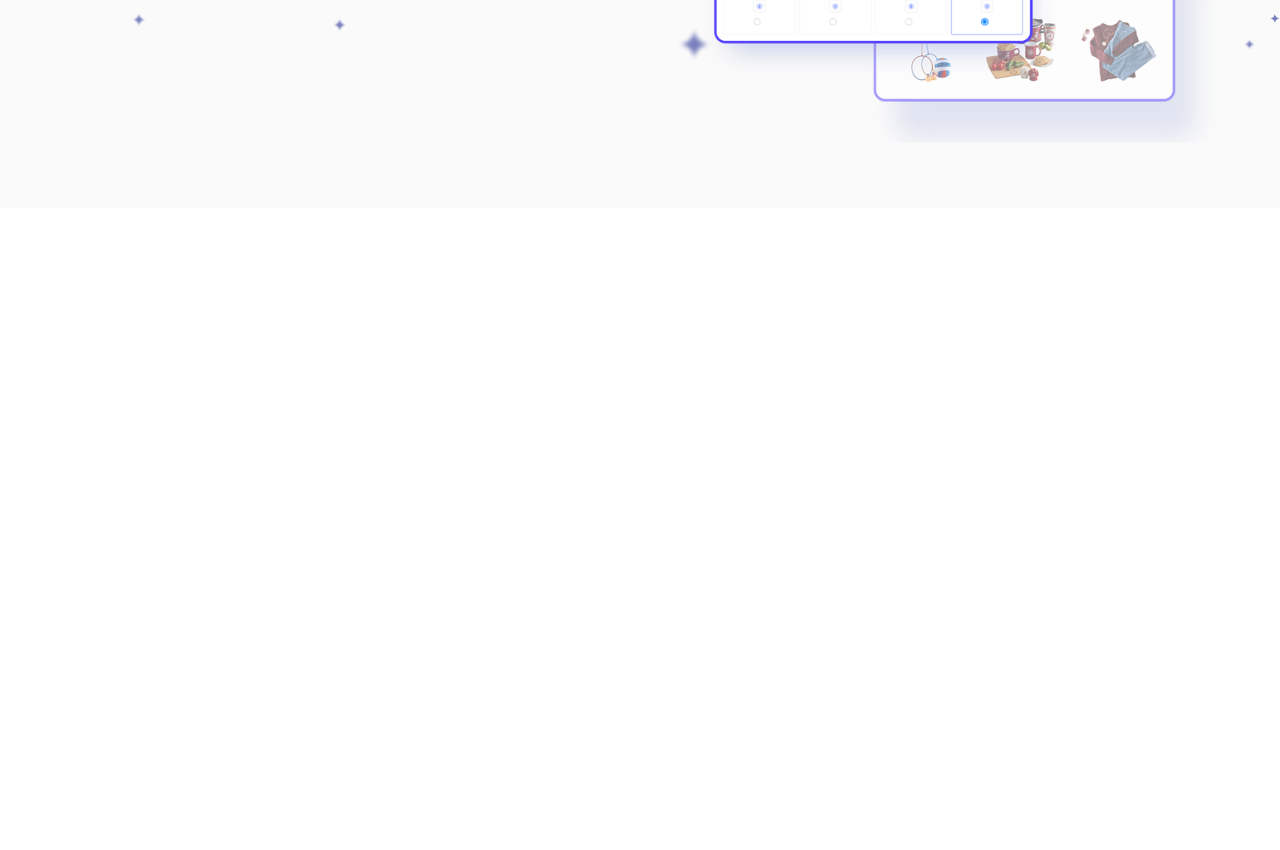
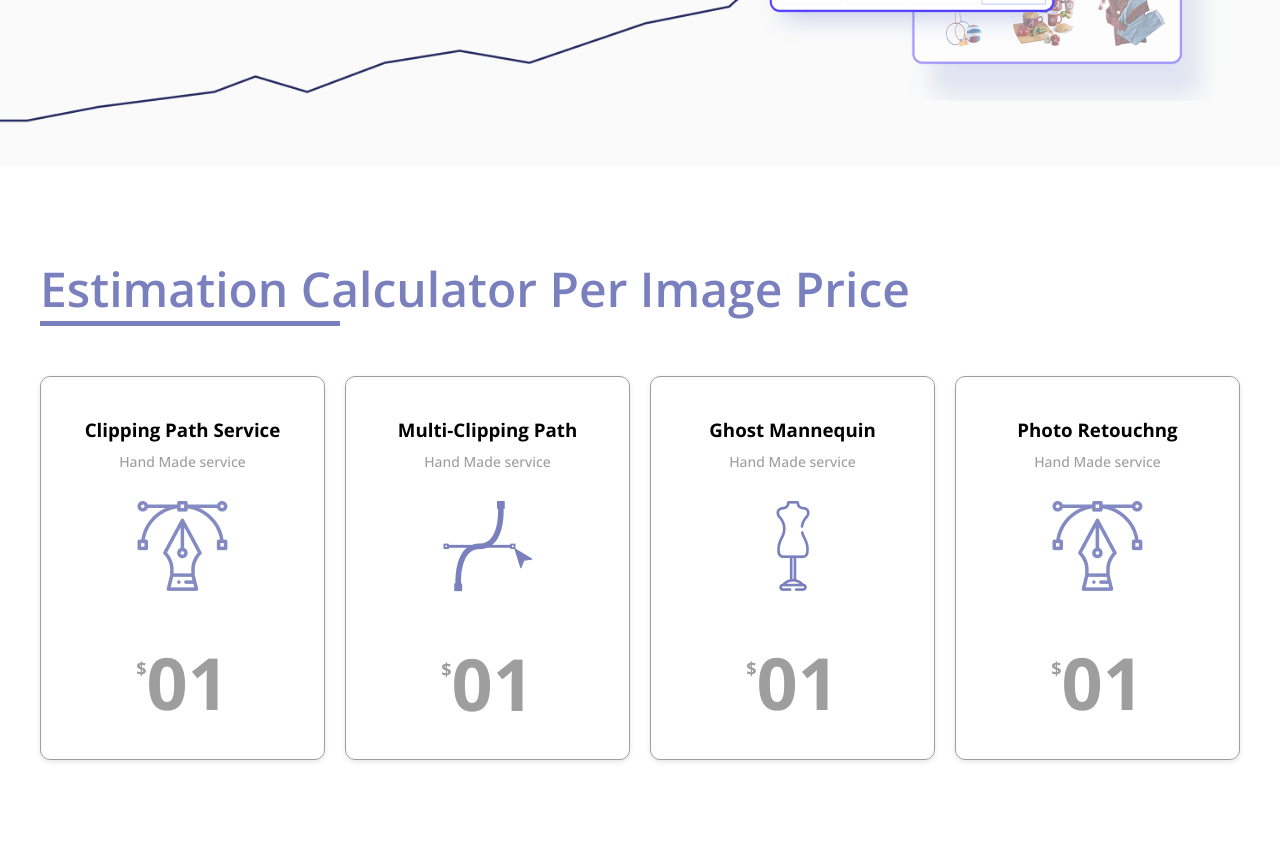
Before and after one commit to Jahidshakil60/studio-metro-desk, a plain HTML site: page price_page.html in a window 1280 px wide. Shown: the part 330-1180 px from the top of the page. Before the commit the page ends 800 px from the top, so only its background shows below. Drawn offline with nearby package versions, Linux system fonts and the light colour scheme.

Commit message:
Working on the markup

```diff
--- /dev/null
+++ b/CSS/price_page.css
@@ -0,0 +1,78 @@
+.price-page .get-quote-page__herosection {
+  background-image: url(../img/price_page_Vector_1.png), linear-gradient(#fafafa, #fafafa);
+  background-size: cover;
+  background-position: center;
+}
+
+.price-page .get-quote-page__herosection .herosection-main {
+  gap: 20px;
+}
+
+.price-page .get-quote-page__herosection .herosection-main .herosection-main__text {
+  flex: 1.4;
+  color: var(--primary-color);
+}
+
+.estimation-calculator {
+  padding: 90px 0;
+}
+.estimation-calculator__header {
+  margin-bottom: 50px;
+}
+.estimation-calculator__header h2 {
+  font-size: 48px;
+  font-weight: 600;
+  color: var(--secondary-color);
+}
+.estimation-calculator__header-divider {
+  width: 25%;
+  height: 5px;
+  background-color: var(--secondary-color);
+}
+.calculators__wrapper {
+  display: grid;
+  grid-template-columns: 1fr 1fr 1fr 1fr;
+  gap: 20px;
+}
+.calculator {
+  padding: 40px;
+  border: 0.5px solid #9e9e9e;
+  box-shadow: 0px 2px 5px rgba(0, 0, 0, 0.1);
+  border-radius: 10px;
+  text-align: center;
+  color: var(--muted-color);
+}
+.calculator__header {
+    margin-bottom: 30px;
+}
+.calculator__header h3 {
+    margin-bottom: 10px;
+    color: black;
+
+}
+.calculator__header p {
+    font-size: 14px;
+}
+
+/* .unit-price-text {
+    font-size: 72px;
+    font-weight: 800;
+} */
+/* .unit-price-text sup {
+    font-size: 20px;
+} */
+.price-number-wrapper {
+  display: flex;
+  align-items: flex-start;
+  justify-content: center;
+  margin-top: 50px;
+  font-weight: 800;
+}
+.price-text {
+  font-size: 72px;
+  font-weight: 800;
+  line-height: 1;
+}
+.doller-sign {
+    margin-top: 10px;
+}
--- a/price_page.html
+++ b/price_page.html
@@ -1,19 +1,27 @@
 <!DOCTYPE html>
 <html lang="en">
   <head>
-    <meta charset="UTF-8">
-    <meta http-equiv="X-UA-Compatible" content="IE=edge">
-    <meta name="viewport" content="width=device-width, initial-scale=1.0">
+    <meta charset="UTF-8" />
+    <meta http-equiv="X-UA-Compatible" content="IE=edge" />
+    <meta name="viewport" content="width=device-width, initial-scale=1.0" />
     <title>Price Page</title>
+
+    <link
+      href="https://fonts.googleapis.com/css2?family=Caveat:wght@700&family=Inter:wght@200;300;400;500;600&family=Open+Sans:wght@500;600;700&family=Permanent+Marker&display=swap"
+      rel="stylesheet"
+    />
+    <link rel="stylesheet" href="https://fonts.googleapis.com/css2?family=Material+Symbols+Outlined:opsz,wght,FILL,GRAD@48,400,0,0" />
+
     <link rel="stylesheet" href="style.css" />
     <link rel="stylesheet" href="CSS/herosection.css" />
+    <link rel="stylesheet" href="CSS/price_page.css" />
   </head>
   <body>
     <div class="price-page">
       <div class="get-quote-page__herosection">
         <div class="herosection-main body-main--frame">
           <div class="herosection-main__text">
-                    <h1>Get your custom quote</h1>
+            <h1>Goal- oriented pricing that scales with you</h1>
             <p>Tell us what you need, and we'll send your custom quote within 4 step and get back to your work. We are take care of your work.</p>
           </div>
           <div class="herosection-main__image">
@@ -21,7 +29,74 @@
           </div>
         </div>
       </div>
+      <section class="estimation-calculator body-main--frame">
+        <div class="estimation-calculator__header">
+          <h2>Estimation Calculator Per Image Price</h2>
+          <div class="estimation-calculator__header-divider"></div>
         </div>
-
+        <div class="calculators__wrapper">
+            <div class="calculator calculator__clipping-path">
+                <div class="calculator__header">
+                    <h3>Clipping Path Service</h3>
+                    <p>Hand Made service</p>
+                </div>
+                <div class="calculator__image">
+                    <img src="img/price_page/clipping_path.png" alt="">
+                </div>
+                <div class="calculator_unit-price">
+                    <div class="price-number-wrapper">
+                        <p class="doller-sign">$</p>
+                        <p class="price-text">01</p>
+                    </div>
+                </div>
+            </div>
+            <div class="calculator calculator__multi-clipping-path">
+                <div class="calculator__header">
+                    <h3>Multi-Clipping Path</h3>
+                    <p>Hand Made service</p>
+                </div>
+                <div class="calculator__image">
+                    <img src="img/price_page/multi-clipping.png" alt="">
+                </div>
+                <div class="calculator_unit-price">
+                    <div class="price-number-wrapper">
+                        <p class="doller-sign">$</p>
+                        <p class="price-text">01</p>
+                    </div>
+                </div>
+            </div>
+            <div class="calculator calculator__ghost-mannequin">
+                <div class="calculator__header">
+                    <h3>Ghost Mannequin</h3>
+                    <p>Hand Made service</p>
+                </div>
+                <div class="calculator__image">
+                    <img src="img/price_page/ghost_mannequin.png" alt="">
+                </div>
+                <div class="calculator_unit-price">
+                    <div class="price-number-wrapper">
+                        <p class="doller-sign">$</p>
+                        <p class="price-text">01</p>
+                    </div>
+                </div>
+            </div>
+            <div class="calculator calculator__photo-retouchng">
+                <div class="calculator__header">
+                    <h3>Photo Retouchng</h3>
+                    <p>Hand Made service</p>
+                </div>
+                <div class="calculator__image">
+                    <img src="img/price_page/clipping_path.png" alt="">
+                </div>
+                <div class="calculator_unit-price">
+                    <div class="price-number-wrapper">
+                        <p class="doller-sign">$</p>
+                        <p class="price-text">01</p>
+                    </div>
+                </div>
+            </div>
+        </div>
+      </section>
+    </div>
   </body>
 </html>
--- a/style.css
+++ b/style.css
@@ -109,3 +109,12 @@ p {
     right: 25px;
     color: white;
 }
+
+
+/* global variables */
+
+:root {
+    --primary-color: #232A5F;
+    --secondary-color: #7A80BD;
+    --muted-color: #9E9E9E;
+}
```
Also changed, not shown: img/price_page/clipping_path.png (added), img/price_page/ghost_mannequin.png (added), img/price_page/multi-clipping.png (added), img/price_page/photo-retouching.png (added), img/price_page_Vector_1.png (added). Lines whose indentation alone changed are shown as unchanged.
